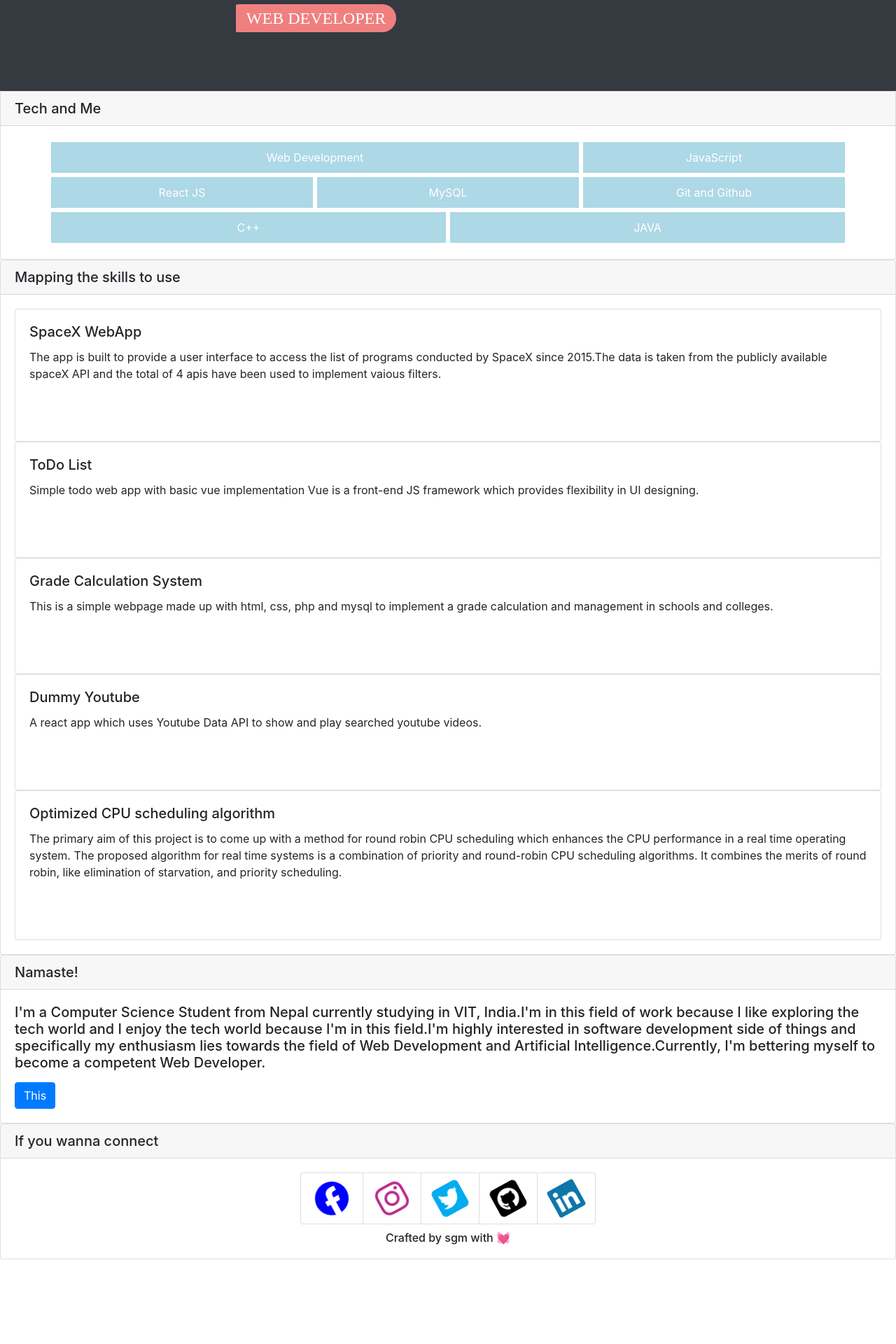
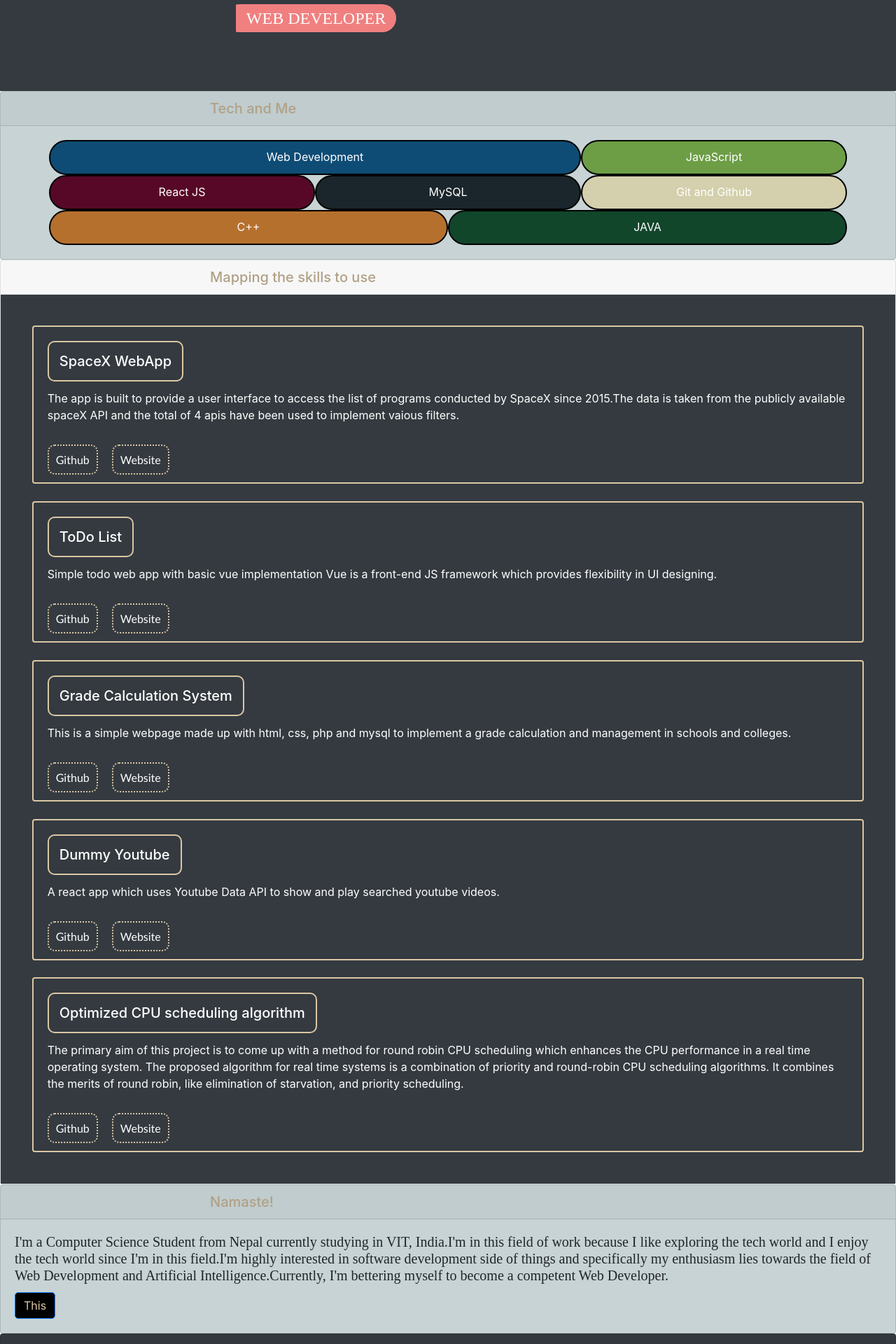
Before and after one commit to jaissugam/jaissugam.github.io, a React (Create React App) app: page / in a window 1280 px wide. Shown: the part 420-2340 px from the top of the page at 70% size. Before the commit the page ends 2219 px from the top, so only its background shows below. Built offline with nearby package versions, Linux system fonts and the light colour scheme.

Commit message:
Portfolio 2.0

```diff
--- a/src/components/About.js
+++ b/src/components/About.js
@@ -1,13 +1,13 @@
 import {Card,Button} from 'react-bootstrap';
+import './about.css';
 const About=()=>{
     return (
-        <Card>
+        <Card className="about">
             <Card.Header as="h5">Namaste!</Card.Header>
             <Card.Body>
-                <Card.Title>I'm a Computer Science Student from Nepal currently studying in VIT, India.I'm in this field of work because I like exploring the tech world and I enjoy the tech world because I'm in this field.I'm highly interested in software development side of things and specifically my enthusiasm lies towards the field of Web Development and Artificial Intelligence.Currently, I'm bettering myself to become a competent Web Developer.  </Card.Title>
-                <Card.Text>
-                </Card.Text>
-                <Button variant="primary">This</Button>
+                <Card.Title>I'm a Computer Science Student from Nepal currently studying in VIT, India.I'm in this field of work because I like exploring the tech world and I enjoy the tech world since I'm in this field.I'm highly interested in software development side of things and specifically my enthusiasm lies towards the field of Web Development and Artificial Intelligence.Currently, I'm bettering myself to become a competent Web Developer.  </Card.Title>
+
+                <Button variant="primary" style={{borderRadius:'5px',color:'rgb(219, 199, 163)',backgroundColor:'black'}}>This</Button>
             </Card.Body>
         </Card>
     );
--- /dev/null
+++ b/src/components/Footer.css
@@ -0,0 +1,42 @@
+.foot{
+    background-color: #343a40;
+}
+.foot h5{
+    animation: title 5s linear 5s infinite ;
+
+}
+@keyframes title {
+    25%{
+       padding-left: 25%;
+       color:rgb(219, 199, 163);
+
+    }
+    50%{
+        padding-left: 40%;
+    }
+    75%{
+        padding-left: 45%;
+        color:whitesmoke;
+    }
+
+}
+.foot .card-subtitle{
+    animation: hello 1s ease-in-out infinite;
+}
+@keyframes hello {
+    25%{
+        opacity:0.8;
+    }
+    50%{
+        opacity: 0.5;
+        color:rgb(219, 199, 163);
+    }
+    75%{
+        opacity: 1;
+    }
+}
+.foot .list-group-item{
+    background-color:#343a40;
+    border:2px solid rgb(219, 199, 163);
+    border-radius: 15px;
+}
--- a/src/components/Footer.js
+++ b/src/components/Footer.js
@@ -1,8 +1,8 @@
 import {Card,ListGroup} from 'react-bootstrap';
-
+import './Footer.css';
 const Footer=()=>{
     return (
-        <Card>
+        <Card className="foot">
             <Card.Header as="h5">If you wanna connect</Card.Header>
             <Card.Body style={mycard}>
             <ListGroup horizontal>
@@ -12,7 +12,7 @@ const Footer=()=>{
                 <ListGroup.Item ><a style={{color:'black'}} rel="noreferrer" target='_blank' href='https://github.com/jaissugam'><i className="fab fa-github-square fa-3x fa-spin"></i></a></ListGroup.Item>
                 <ListGroup.Item ><a style={{color:'#0e76a8'}} rel="noreferrer" target="_blank" href='https://www.linkedin.com/in/sugam-jaiswal-31a27a1a3/'><i className="fab fa-linkedin fa-3x fa-spin"></i></a></ListGroup.Item>
             </ListGroup>
-            <Card.Subtitle style={{marginTop:'10px'}}>Crafted by sgm with 💓</Card.Subtitle>
+            <Card.Subtitle style={{marginTop:'10px',color:'whitesmoke'}}>Crafted by sgm with 💓</Card.Subtitle>
             </Card.Body>
         </Card>
     );
--- /dev/null
+++ b/src/components/Project.css
@@ -0,0 +1,27 @@
+.projects h5{
+    animation: title 5s linear 5s infinite ;
+
+}
+@keyframes title {
+    25%{
+       padding-left: 25%;
+       color:rgb(219, 199, 163);
+
+    }
+    50%{
+        padding-left: 35%;
+    }
+    75%{
+        padding-left: 45%;
+        color:black;
+    }
+
+}
+.project a{
+    border:2px dotted rgb(219, 199, 163);
+    border-radius: 10px;
+    padding:10px;
+}
+.project a:hover{
+    border:2px solid rgb(219, 199, 163);
+}
--- a/src/components/Project.js
+++ b/src/components/Project.js
@@ -1,12 +1,13 @@
 import React from 'react';
 import {Card} from 'react-bootstrap';
+import './Project.css';
 const Project=(props)=>{
     return (
-        <div>
-            <Card >
+        <div className="project">
+            <Card style={{backgroundColor:'#343a40',margin:'2%',border:'2px solid rgb(219, 199, 163)'}}>
 
-                <Card.Body>
-                    <Card.Title>{props.title}</Card.Title>
+                <Card.Body style={{color:'white'}}>
+                    <Card.Title style={{display:'inline-block',borderRadius:'10px',padding:'15px',border:'2px solid rgb(219, 199, 163)'}}>{props.title}</Card.Title>
                     <Card.Text>
                     {props.info}
                     </Card.Text>
@@ -20,4 +21,5 @@ const Project=(props)=>{
 
     );
 }
+
 export default Project;
--- a/src/components/Projects.js
+++ b/src/components/Projects.js
@@ -1,11 +1,12 @@
 import {Card} from 'react-bootstrap';
 import Project from './Project';
 import spacex from '../pics/spacex.png';
+import './Project.css';
 const Projects=()=>{
     return (
-        <Card >
+        <Card className="projects">
             <Card.Header as="h5">Mapping the skills to use</Card.Header>
-            <Card.Body >
+            <Card.Body style={{backgroundColor:"#343a40"}}>
                 <Project
                 pic={spacex}
                 title='SpaceX WebApp'
--- /dev/null
+++ b/src/components/Skills.css
@@ -0,0 +1,43 @@
+.skills{
+    background-color: #C7D3D4FF;
+}
+.skills h5{
+    animation: title 5s linear 5s infinite ;
+
+}
+@keyframes title {
+    25%{
+       padding-left: 25%;
+       color:rgb(219, 199, 163);
+
+    }
+    50%{
+        padding-left: 35%;
+    }
+    75%{
+        padding-left: 40%;
+        color:black;
+    }
+
+}
+.a{
+    background-color: #0f4c75;
+}
+.b{
+    background-color: #6d9e46;
+}
+.c{
+    background-color: #580827;
+}
+.d{
+    background-color: #1b262c;
+}
+.e{
+    background-color: #ebc76359;
+}
+.f{
+    background-color: #b6702e;
+}
+.g{
+    background-color: #11462b;
+}
--- a/src/components/Skills.js
+++ b/src/components/Skills.js
@@ -1,32 +1,33 @@
 import {Card,Container,Row,Col} from 'react-bootstrap';
+import './Skills.css';
 const Skills=()=>{
     return (
-        <Card>
+        <Card className="skills">
             <Card.Header as="h5">Tech and Me</Card.Header>
             <Card.Body>
             <Container>
                 <Row>
-                    <Col xs={12} md={8} style={column}>
+                    <Col xs={12} md={8} style={column} className="a" >
                     Web Development
                     </Col>
-                    <Col xs={6} md={4} style={column}>
+                    <Col xs={6} md={4} style={column} className="b">
                     JavaScript
                     </Col>
                 </Row>
                 <Row>
-                    <Col xs={6} md={4} style={column}>
+                    <Col xs={6} md={4} style={column} className="c">
                     React JS
                     </Col>
-                    <Col xs={6} md={4} style={column}>
+                    <Col xs={6} md={4} style={column} className="d">
                     MySQL
                     </Col>
-                    <Col xs={6} md={4} style={column}>
+                    <Col xs={6} md={4} style={column} className="e">
                     Git and Github
                     </Col>
                 </Row>
                 <Row>
-                    <Col xs={6} style={column}>C++</Col>
-                    <Col xs={6} style={column}>JAVA</Col>
+                    <Col xs={6} style={column} className="f">C++</Col>
+                    <Col xs={6} style={column} className="g">JAVA</Col>
                 </Row>
             </Container>
             </Card.Body>
@@ -36,9 +37,9 @@ const Skills=()=>{
 const column={
     margin:"auto",
     padding:"10px",
-    backgroundColor:"lightblue",
     color:"white",
-    border:"3px solid white",
+    border:"2px solid black",
+    borderRadius:"30px",
     textAlign:"center",
     font:"20px",
     height:"50px"
--- /dev/null
+++ b/src/components/about.css
@@ -0,0 +1,25 @@
+.about{
+    background-color: #C7D3D4FF;
+}
+.about h5{
+    animation: title 5s linear 5s infinite ;
+
+}
+@keyframes title {
+    25%{
+       padding-left: 30%;
+       color:rgb(219, 199, 163);
+
+    }
+    50%{
+        padding-left: 50%;
+    }
+    75%{
+        padding-left: 60%;
+        color:black;
+    }
+
+}
+.about .card-title{
+    font-family: cursive;
+}
```
